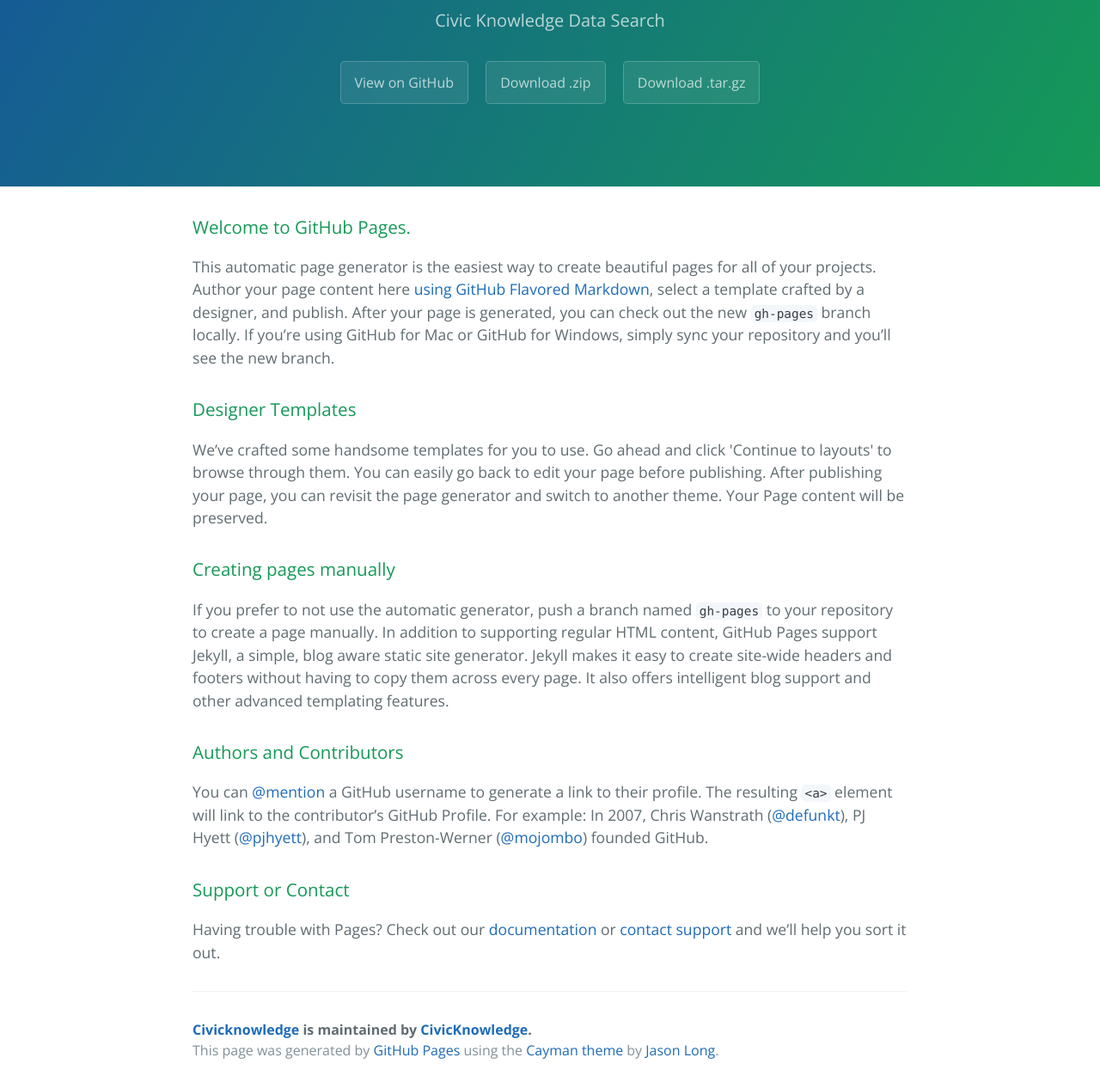
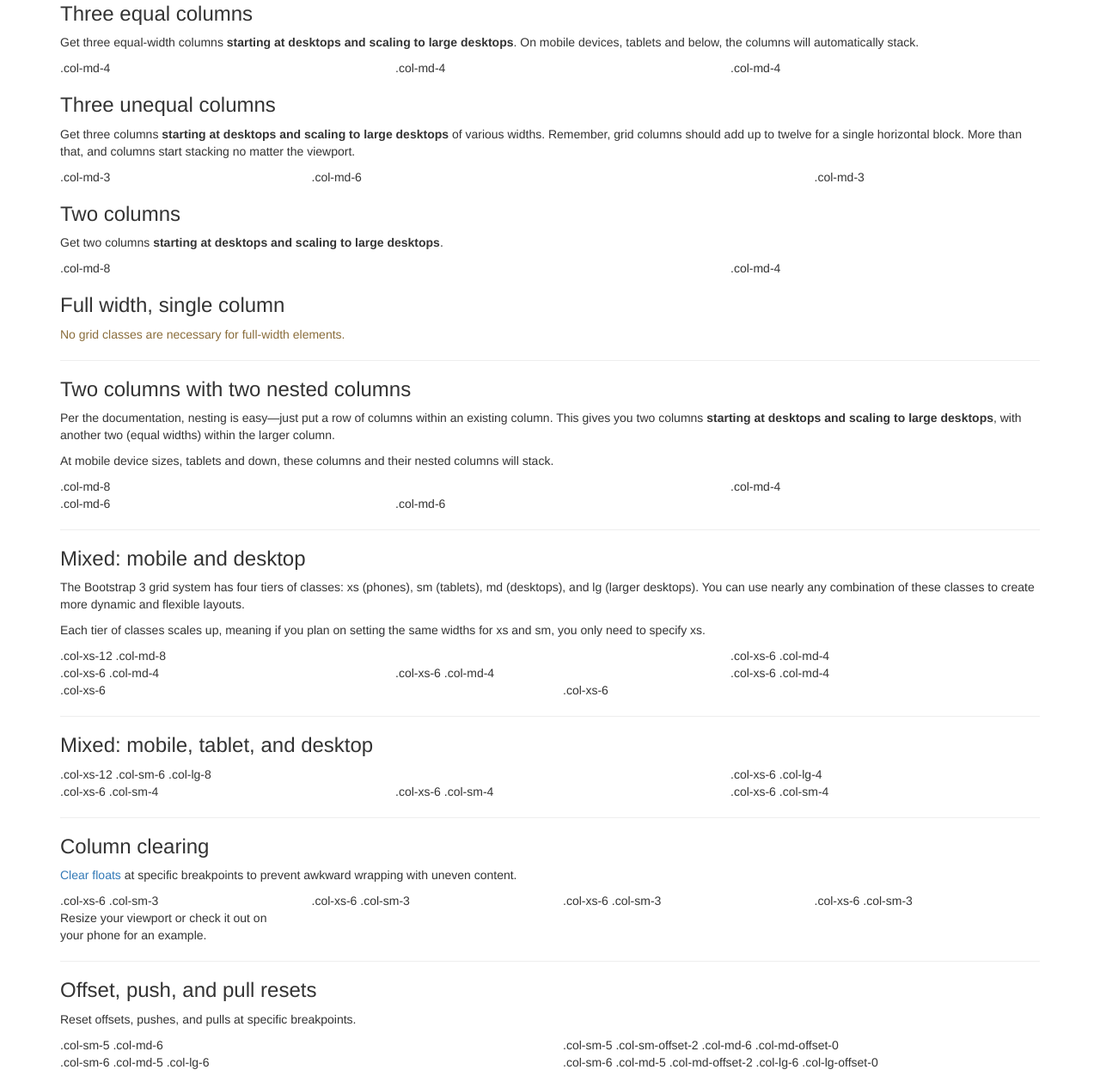
Before and after one commit to CivicKnowledge/civicknowledge, a plain HTML site: page index.html in a window 1280 px wide. Shown: the part 166-1432 px from the top of the page at 86% size. Drawn offline with nearby package versions, Linux system fonts and the light colour scheme.

Commit message:
Update index.html

```diff
--- a/index.html
+++ b/index.html
@@ -1,57 +1,145 @@
 <!DOCTYPE html>
-<html lang="en-us">
+<html lang="en">
   <head>
-    <meta charset="UTF-8">
-    <title>Civicknowledge by CivicKnowledge</title>
+    <meta charset="utf-8">
+    <meta http-equiv="X-UA-Compatible" content="IE=edge">
     <meta name="viewport" content="width=device-width, initial-scale=1">
-    <link rel="stylesheet" type="text/css" href="stylesheets/normalize.css" media="screen">
-    <link href='http://fonts.googleapis.com/css?family=Open+Sans:400,700' rel='stylesheet' type='text/css'>
-    <link rel="stylesheet" type="text/css" href="stylesheets/stylesheet.css" media="screen">
-    <link rel="stylesheet" type="text/css" href="stylesheets/github-light.css" media="screen">
+    <!-- The above 3 meta tags *must* come first in the head; any other head content must come *after* these tags -->
+    <meta name="description" content="">
+    <meta name="author" content="">
+    <link rel="icon" href="images/favicon.png">
+    <link href="css/bootstrap.css" rel="stylesheet">
+    <title>Grid Template for Bootstrap</title>
+
+    <!--[if lt IE 9]><script src="js/ie8-responsive-file-warning.js"></script><![endif]-->
+    <script src="js/ie-emulation-modes-warning.js"></script>
+
+    <!--[if lt IE 9]>
+      <script src="https://oss.maxcdn.com/html5shiv/3.7.2/html5shiv.min.js"></script>
+      <script src="https://oss.maxcdn.com/respond/1.4.2/respond.min.js"></script>
+    <![endif]-->
   </head>
+
   <body>
-    <section class="page-header">
-      <h1 class="project-name">Civicknowledge</h1>
-      <h2 class="project-tagline">Civic Knowledge Data Search</h2>
-      <a href="https://github.com/CivicKnowledge/civicknowledge" class="btn">View on GitHub</a>
-      <a href="https://github.com/CivicKnowledge/civicknowledge/zipball/master" class="btn">Download .zip</a>
-      <a href="https://github.com/CivicKnowledge/civicknowledge/tarball/master" class="btn">Download .tar.gz</a>
-    </section>
+    <div class="container">
 
-    <section class="main-content">
-      <h3>
-<a id="welcome-to-github-pages" class="anchor" href="#welcome-to-github-pages" aria-hidden="true"><span class="octicon octicon-link"></span></a>Welcome to GitHub Pages.</h3>
+      <div class="page-header">
+        <h1>Bootstrap grid examples</h1>
+        <p class="lead">Basic grid layouts to get you familiar with building within the Bootstrap grid system.</p>
+      </div>
 
-<p>This automatic page generator is the easiest way to create beautiful pages for all of your projects. Author your page content here <a href="https://guides.github.com/features/mastering-markdown/">using GitHub Flavored Markdown</a>, select a template crafted by a designer, and publish. After your page is generated, you can check out the new <code>gh-pages</code> branch locally. If you’re using GitHub for Mac or GitHub for Windows, simply sync your repository and you’ll see the new branch.</p>
+      <h3>Three equal columns</h3>
+      <p>Get three equal-width columns <strong>starting at desktops and scaling to large desktops</strong>. On mobile devices, tablets and below, the columns will automatically stack.</p>
+      <div class="row">
+        <div class="col-md-4">.col-md-4</div>
+        <div class="col-md-4">.col-md-4</div>
+        <div class="col-md-4">.col-md-4</div>
+      </div>
 
-<h3>
-<a id="designer-templates" class="anchor" href="#designer-templates" aria-hidden="true"><span class="octicon octicon-link"></span></a>Designer Templates</h3>
+      <h3>Three unequal columns</h3>
+      <p>Get three columns <strong>starting at desktops and scaling to large desktops</strong> of various widths. Remember, grid columns should add up to twelve for a single horizontal block. More than that, and columns start stacking no matter the viewport.</p>
+      <div class="row">
+        <div class="col-md-3">.col-md-3</div>
+        <div class="col-md-6">.col-md-6</div>
+        <div class="col-md-3">.col-md-3</div>
+      </div>
 
-<p>We’ve crafted some handsome templates for you to use. Go ahead and click 'Continue to layouts' to browse through them. You can easily go back to edit your page before publishing. After publishing your page, you can revisit the page generator and switch to another theme. Your Page content will be preserved.</p>
+      <h3>Two columns</h3>
+      <p>Get two columns <strong>starting at desktops and scaling to large desktops</strong>.</p>
+      <div class="row">
+        <div class="col-md-8">.col-md-8</div>
+        <div class="col-md-4">.col-md-4</div>
+      </div>
 
-<h3>
-<a id="creating-pages-manually" class="anchor" href="#creating-pages-manually" aria-hidden="true"><span class="octicon octicon-link"></span></a>Creating pages manually</h3>
+      <h3>Full width, single column</h3>
+      <p class="text-warning">No grid classes are necessary for full-width elements.</p>
 
-<p>If you prefer to not use the automatic generator, push a branch named <code>gh-pages</code> to your repository to create a page manually. In addition to supporting regular HTML content, GitHub Pages support Jekyll, a simple, blog aware static site generator. Jekyll makes it easy to create site-wide headers and footers without having to copy them across every page. It also offers intelligent blog support and other advanced templating features.</p>
+      <hr>
 
-<h3>
-<a id="authors-and-contributors" class="anchor" href="#authors-and-contributors" aria-hidden="true"><span class="octicon octicon-link"></span></a>Authors and Contributors</h3>
+      <h3>Two columns with two nested columns</h3>
+      <p>Per the documentation, nesting is easy—just put a row of columns within an existing column. This gives you two columns <strong>starting at desktops and scaling to large desktops</strong>, with another two (equal widths) within the larger column.</p>
+      <p>At mobile device sizes, tablets and down, these columns and their nested columns will stack.</p>
+      <div class="row">
+        <div class="col-md-8">
+          .col-md-8
+          <div class="row">
+            <div class="col-md-6">.col-md-6</div>
+            <div class="col-md-6">.col-md-6</div>
+          </div>
+        </div>
+        <div class="col-md-4">.col-md-4</div>
+      </div>
 
-<p>You can <a href="https://github.com/blog/821" class="user-mention">@mention</a> a GitHub username to generate a link to their profile. The resulting <code>&lt;a&gt;</code> element will link to the contributor’s GitHub Profile. For example: In 2007, Chris Wanstrath (<a href="https://github.com/defunkt" class="user-mention">@defunkt</a>), PJ Hyett (<a href="https://github.com/pjhyett" class="user-mention">@pjhyett</a>), and Tom Preston-Werner (<a href="https://github.com/mojombo" class="user-mention">@mojombo</a>) founded GitHub.</p>
+      <hr>
 
-<h3>
-<a id="support-or-contact" class="anchor" href="#support-or-contact" aria-hidden="true"><span class="octicon octicon-link"></span></a>Support or Contact</h3>
+      <h3>Mixed: mobile and desktop</h3>
+      <p>The Bootstrap 3 grid system has four tiers of classes: xs (phones), sm (tablets), md (desktops), and lg (larger desktops). You can use nearly any combination of these classes to create more dynamic and flexible layouts.</p>
+      <p>Each tier of classes scales up, meaning if you plan on setting the same widths for xs and sm, you only need to specify xs.</p>
+      <div class="row">
+        <div class="col-xs-12 col-md-8">.col-xs-12 .col-md-8</div>
+        <div class="col-xs-6 col-md-4">.col-xs-6 .col-md-4</div>
+      </div>
+      <div class="row">
+        <div class="col-xs-6 col-md-4">.col-xs-6 .col-md-4</div>
+        <div class="col-xs-6 col-md-4">.col-xs-6 .col-md-4</div>
+        <div class="col-xs-6 col-md-4">.col-xs-6 .col-md-4</div>
+      </div>
+      <div class="row">
+        <div class="col-xs-6">.col-xs-6</div>
+        <div class="col-xs-6">.col-xs-6</div>
+      </div>
 
-<p>Having trouble with Pages? Check out our <a href="https://help.github.com/pages">documentation</a> or <a href="https://github.com/contact">contact support</a> and we’ll help you sort it out.</p>
+      <hr>
 
-      <footer class="site-footer">
-        <span class="site-footer-owner"><a href="https://github.com/CivicKnowledge/civicknowledge">Civicknowledge</a> is maintained by <a href="https://github.com/CivicKnowledge">CivicKnowledge</a>.</span>
+      <h3>Mixed: mobile, tablet, and desktop</h3>
+      <p></p>
+      <div class="row">
+        <div class="col-xs-12 col-sm-6 col-lg-8">.col-xs-12 .col-sm-6 .col-lg-8</div>
+        <div class="col-xs-6 col-lg-4">.col-xs-6 .col-lg-4</div>
+      </div>
+      <div class="row">
+        <div class="col-xs-6 col-sm-4">.col-xs-6 .col-sm-4</div>
+        <div class="col-xs-6 col-sm-4">.col-xs-6 .col-sm-4</div>
+        <div class="col-xs-6 col-sm-4">.col-xs-6 .col-sm-4</div>
+      </div>
 
-        <span class="site-footer-credits">This page was generated by <a href="https://pages.github.com">GitHub Pages</a> using the <a href="https://github.com/jasonlong/cayman-theme">Cayman theme</a> by <a href="https://twitter.com/jasonlong">Jason Long</a>.</span>
-      </footer>
+      <hr>
 
-    </section>
+      <h3>Column clearing</h3>
+      <p><a href="http://getbootstrap.com/css/#grid-responsive-resets">Clear floats</a> at specific breakpoints to prevent awkward wrapping with uneven content.</p>
+      <div class="row">
+        <div class="col-xs-6 col-sm-3">
+          .col-xs-6 .col-sm-3
+          <br>
+          Resize your viewport or check it out on your phone for an example.
+        </div>
+        <div class="col-xs-6 col-sm-3">.col-xs-6 .col-sm-3</div>
+
+        <!-- Add the extra clearfix for only the required viewport -->
+        <div class="clearfix visible-xs"></div>
+
+        <div class="col-xs-6 col-sm-3">.col-xs-6 .col-sm-3</div>
+        <div class="col-xs-6 col-sm-3">.col-xs-6 .col-sm-3</div>
+      </div>
+
+      <hr>
+
+      <h3>Offset, push, and pull resets</h3>
+      <p>Reset offsets, pushes, and pulls at specific breakpoints.</p>
+      <div class="row">
+        <div class="col-sm-5 col-md-6">.col-sm-5 .col-md-6</div>
+        <div class="col-sm-5 col-sm-offset-2 col-md-6 col-md-offset-0">.col-sm-5 .col-sm-offset-2 .col-md-6 .col-md-offset-0</div>
+      </div>
+      <div class="row">
+        <div class="col-sm-6 col-md-5 col-lg-6">.col-sm-6 .col-md-5 .col-lg-6</div>
+        <div class="col-sm-6 col-md-5 col-md-offset-2 col-lg-6 col-lg-offset-0">.col-sm-6 .col-md-5 .col-md-offset-2 .col-lg-6 .col-lg-offset-0</div>
+      </div>
 
 
+    </div> <!-- /container -->
+
+
+    <!-- IE10 viewport hack for Surface/desktop Windows 8 bug -->
+    <script src="js/ie10-viewport-bug-workaround.js"></script>
   </body>
 </html>
```
